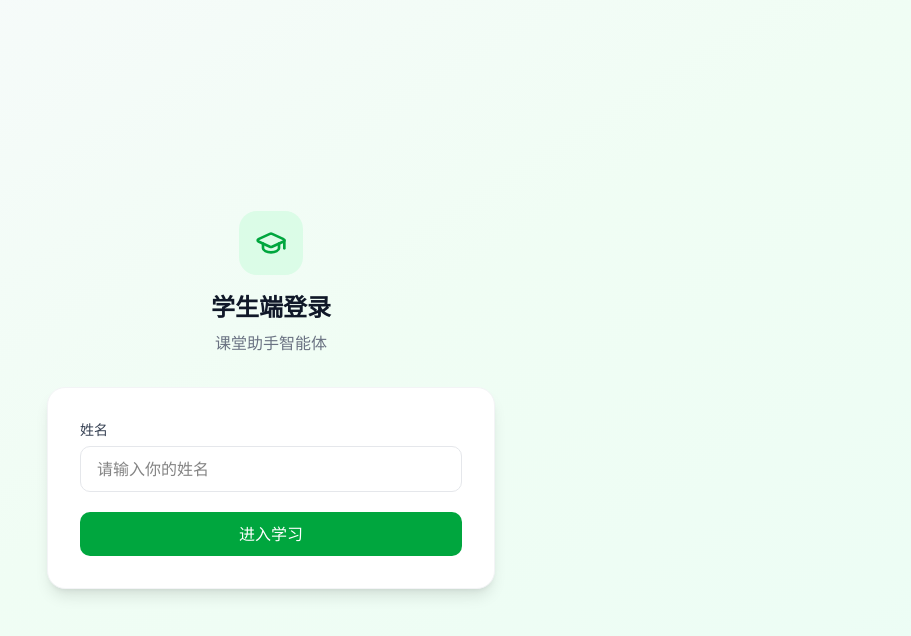
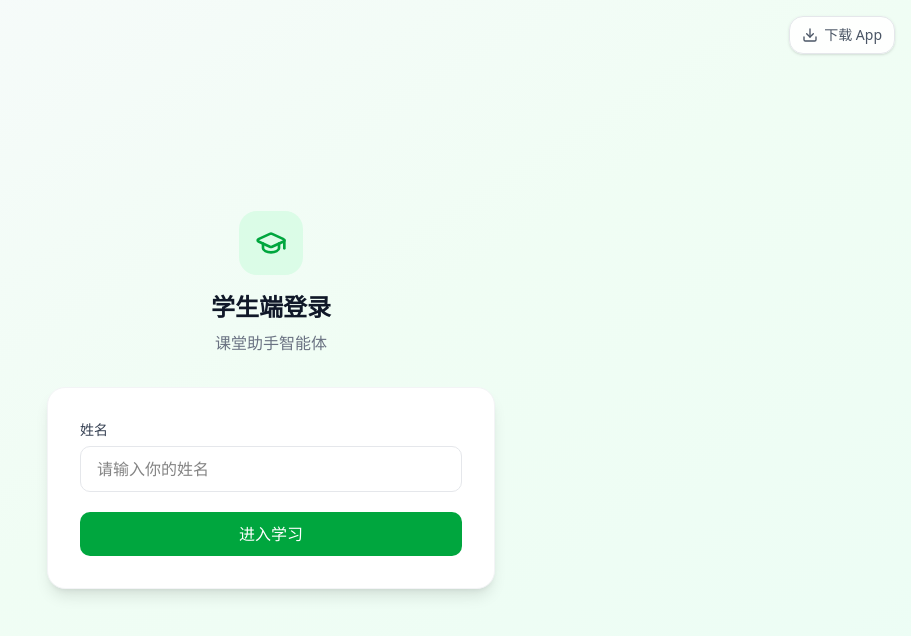
Before and after one commit to dxdxdxlm8/kecheng, a Next.js app: page /student/login in a window 1280 px wide. Shown: the top 636 px of the page, without its empty margins (369-1280 px from the left). Built offline with nearby package versions, Linux system fonts and the light colour scheme; no server answers.

Commit message:
feat: 学生端登录页右上角新增 APK 下载按钮（nginx 直出 /var/www/html/1.apk）

```diff
--- a/src/app/student/login/page.tsx
+++ b/src/app/student/login/page.tsx
@@ -2,7 +2,7 @@
 
 import { useState, FormEvent } from 'react';
 import { useRouter } from 'next/navigation';
-import { GraduationCap } from 'lucide-react';
+import { GraduationCap, Download } from 'lucide-react';
 
 export default function StudentLoginPage() {
   const router = useRouter();
@@ -44,7 +44,18 @@
   };
 
   return (
-    <div className="min-h-screen bg-gradient-to-br from-slate-50 via-green-50 to-emerald-50 flex items-center justify-center p-4">
+    <div className="min-h-screen bg-gradient-to-br from-slate-50 via-green-50 to-emerald-50 flex items-center justify-center p-4 relative">
+      {/* 右上角：安卓客户端下载（nginx 直接托管 /var/www/html/1.apk，不经过 Node） */}
+      <a
+        href="/download/1.apk"
+        download="课堂助手.apk"
+        className="absolute top-4 right-4 inline-flex items-center gap-1.5 px-3 py-2 bg-white/90 border border-gray-200 rounded-xl text-sm text-gray-600 shadow-sm hover:text-green-600 hover:border-green-300 hover:bg-white transition"
+        title="下载安卓客户端"
+      >
+        <Download className="w-4 h-4" />
+        下载 App
+      </a>
+
       <div className="w-full max-w-md">
         <div className="text-center mb-8">
           <div className="w-16 h-16 bg-green-100 rounded-2xl flex items-center justify-center mx-auto mb-4">
```
Also changed, not shown: 1 other file (tests, documents, lock files or other folders).
